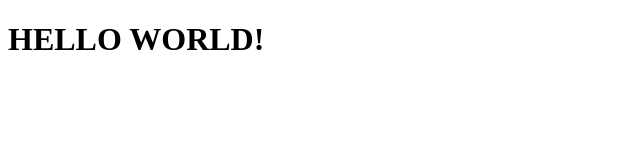
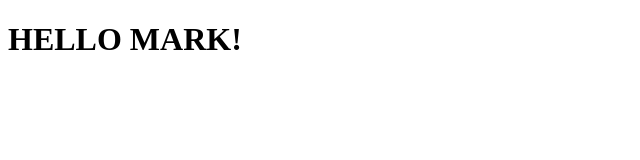
Before and after one commit to ramram2022/teknolikha-pricing, a plain HTML site: page index.html in a window 1280 px wide. Shown: the full height of the page, 0-640 px from the left. Drawn offline with Linux system fonts and the light colour scheme.

Commit message:
change world to mark

```diff
--- a/index.html
+++ b/index.html
@@ -8,7 +8,7 @@
 </head>
 <body>
   <h1>
-    HELLO WORLD!
+    HELLO MARK!
   </h1>
 </body>
 </html>
```
